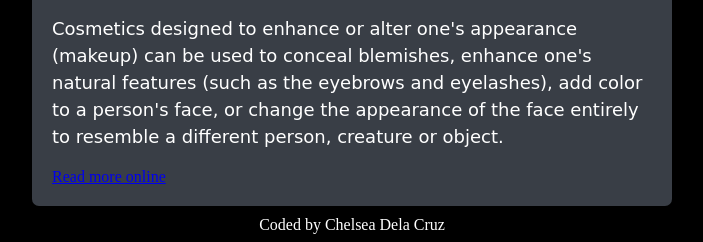
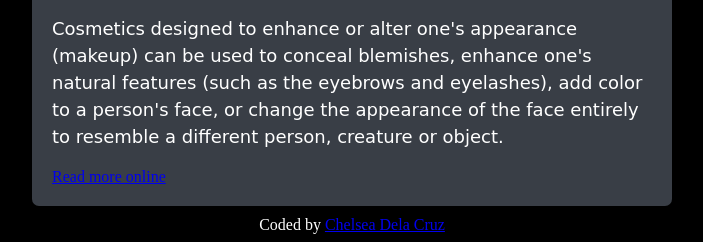
Before and after one commit to Chels-hub/Makeup-Page, a plain HTML site: page index.html in a window 1280 px wide. Shown: the part 675-917 px from the top of the page, without its empty margins (288-991 px from the left). Drawn offline with Linux system fonts and the light colour scheme; a web font is replaced by a local one.

Commit message:
Added github link
added github link from launched site

```diff
--- a/index.html
+++ b/index.html
@@ -125,7 +125,10 @@
       </p>
       <a href="https://en.wikipedia.org/wiki/Cosmetics">Read more online</a>
     </div>
-    <footer>Coded by <a>Chelsea Dela Cruz</a></footer>
+    <footer>
+      Coded by
+      <a href="https://github.com/Chels-hub/Makeup-Page">Chelsea Dela Cruz</a>
+    </footer>
   </body>
   <script>
     function changeTheme() {
```
